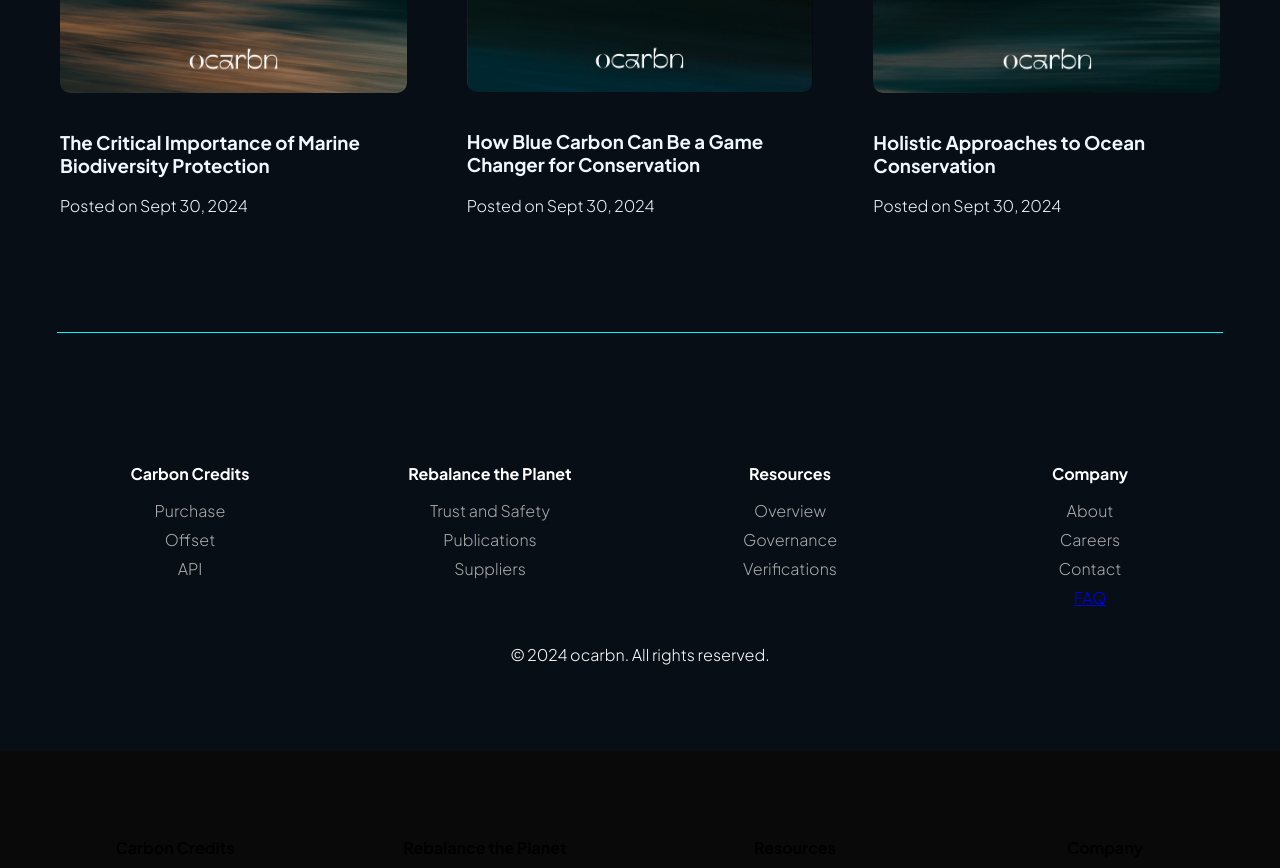
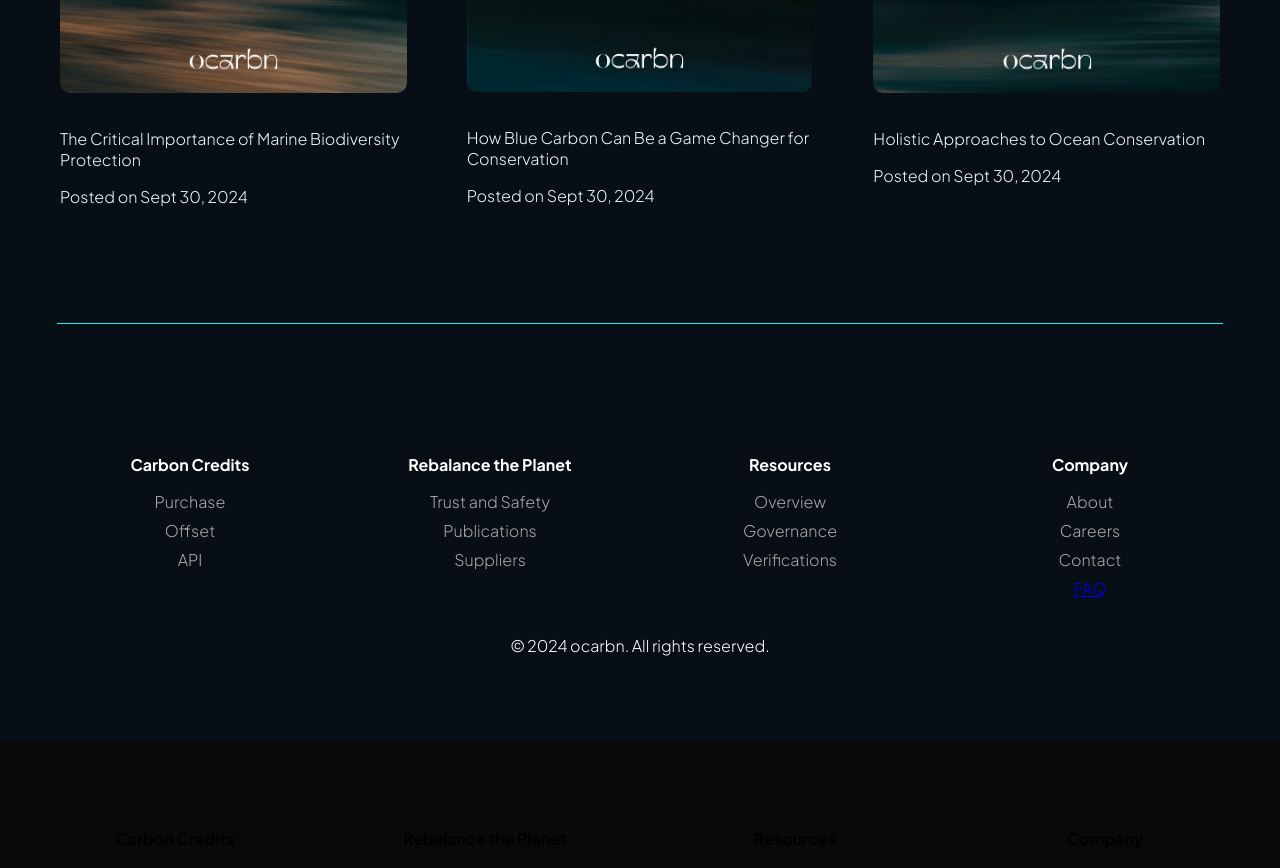
Before and after one commit to blckdfly/ocarbn-by-alesha, a React (Create React App) app: page /project in a window 1280 px wide. Shown: the part 3440-4308 px from the top of the page. Built offline with nearby package versions, Linux system fonts and the light colour scheme.

Commit message:
konekin (redirect) article medium & fix bug blank di Project.jsx

```diff
--- a/src/pages/Project.jsx
+++ b/src/pages/Project.jsx
@@ -35,10 +35,12 @@ const Articles = () => {
     <div className="articles-section">
       <h2>Latest Articles</h2>
       <div className="articles-grid">
-        {articleCover.map(({ id, image, title, date }) => (
+        {articleCover.map(({ id, image, title, date, url }) => (
           <div key={id} className="article-item">
-            <img src={image} alt={title} />
-            <h3>{title}</h3>
+            <a href={url} target="_blank" rel="noopener noreferrer">
+              <img src={image} alt={title} />
+            </a>
+            <p>{title}</p>
             <p>{date}</p>
           </div>
         ))}
@@ -53,7 +55,7 @@ const Container = () => {
   return (
     <div className='container-project'>
       <ProjectList />
-      <button className="load-more" onClick={() => navigate('/projectDetail')}>Explore Project</button>
+      <button className="load-more" onClick={() => navigate('/project-detail')}>Explore Project</button>
       <div className="divider2"></div>
       <Articles />
       <div className="divider2"></div>
```
